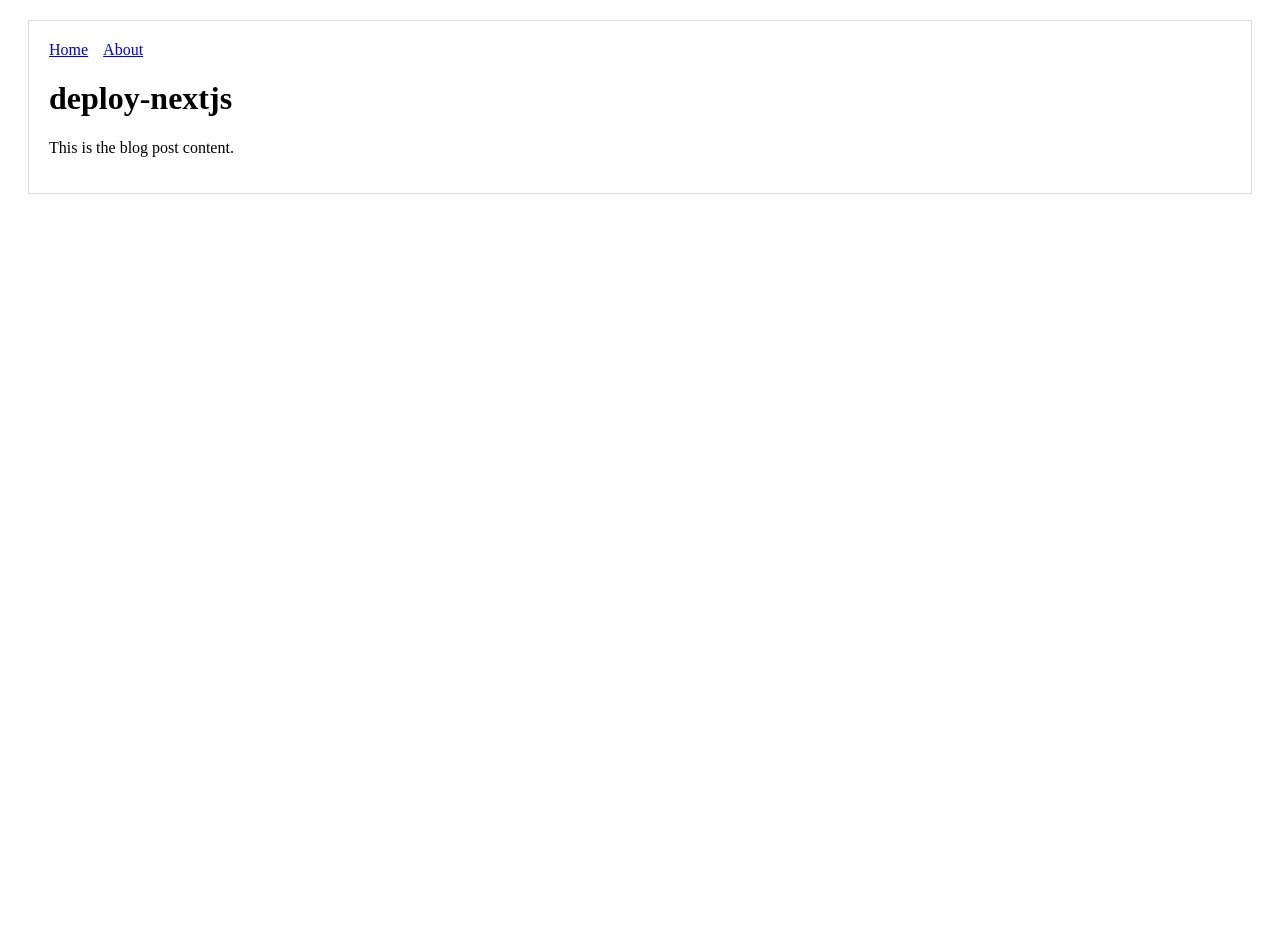
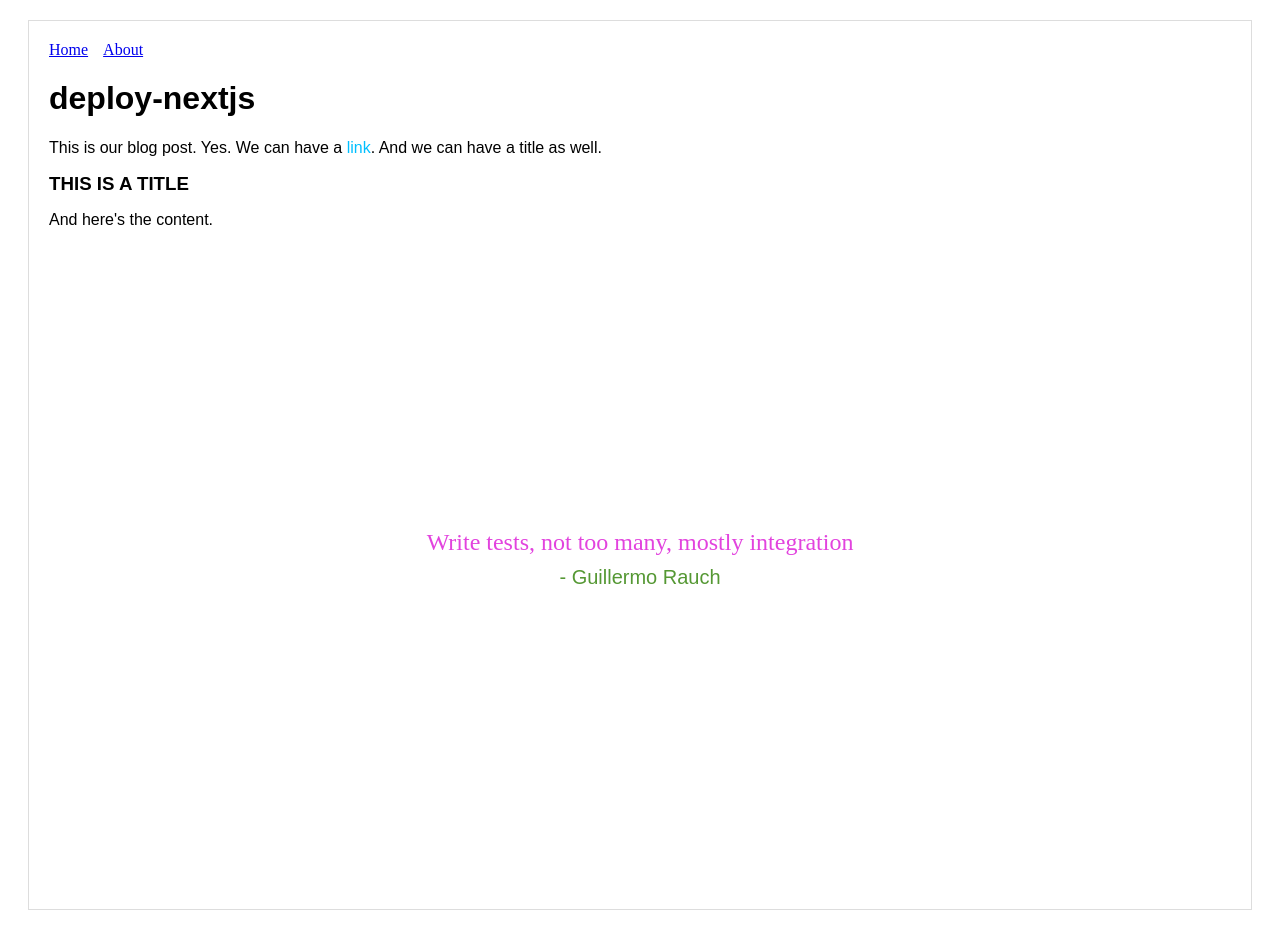
Before and after one commit to jackwkinsey/next-tutorial, a Next.js app: page /posts/deploy-nextjs in a window 1280 px wide. Before the commit the page ends 800 px from the top, so only its background shows below. Built offline with nearby package versions, Linux system fonts and the light colour scheme.

Commit message:
feat: add random quote to post pages

```diff
--- a/pages/api/randomQuote.js
+++ b/pages/api/randomQuote.js
@@ -1,6 +1,20 @@
-import quotes from '../../quotes.json';
+import allQuotes from '../../quotes.json';
 
 export default (req, res) => {
+  const author = req.query.author?.toLowerCase();
+  let quotes = allQuotes;
+
+  if (author) {
+    quotes = quotes.filter(quote =>
+      quote.author.toLowerCase().includes(author)
+    );
+  }
+  if (!quotes.length) {
+    quotes = allQuotes.filter(
+      quote => quote.author.toLowerCase() === 'unknown'
+    );
+  }
+
   const quote = quotes[Math.floor(Math.random() * quotes.length)];
 
   res.status(200).json(quote);
--- a/pages/posts/[id].js
+++ b/pages/posts/[id].js
@@ -1,13 +1,89 @@
+import useSWR from 'swr';
 import { useRouter } from 'next/router';
+import Markdown from 'react-markdown';
 import Layout from '../../components/MyLayout';
+
+function fetcher(url) {
+  return fetch(url).then(r => r.json());
+}
 
 export default function Post() {
   const router = useRouter();
+  const query = router.query;
+  const content = `
+  This is our blog post.
+  Yes. We can have a [link](/link).
+  And we can have a title as well.
+
+  ### This is a title
+
+  And here's the content.
+  `;
+
+  // Quote stuff
+  const { data, error } = useSWR(
+    `/api/randomQuote${query.author ? '?author=' + query.author : ''}`,
+    fetcher
+  );
+  // The following line has optional chaining, added in Next.js v9.1.5,
+  // is the same as `data && data.author`
+  const author = data?.author;
+  let quote = data?.quote;
+
+  if (!data) quote = 'Loading...';
+  if (error) quote = 'Failed to fetch a quote. Sorry.';
 
   return (
     <Layout>
       <h1>{router.query.id}</h1>
-      <p>This is the blog post content.</p>
+      <div className="markdown">
+        <Markdown source={content} />
+      </div>
+      <main className="center">
+        <div className="quote">{quote}</div>
+        {author && <span className="author">- {author}</span>}
+      </main>
+      <style jsx global>{`
+        h1,
+        .markdown {
+          font-family: 'Arial';
+        }
+
+        .markdown a {
+          text-decoration: none;
+          color: deepskyblue;
+        }
+
+        .markdown a:hover {
+          opacity: 0.6;
+        }
+
+        .markdown h3 {
+          margin: 0;
+          padding: 0;
+          text-transform: uppercase;
+        }
+
+        main {
+          width: 90%;
+          max-width: 900px;
+          margin: 300px auto;
+          text-align: center;
+        }
+
+        .quote {
+          font-family: cursive;
+          color: #e243de;
+          font-size: 24px;
+          padding-bottom: 10px;
+        }
+
+        .author {
+          font-family: sans-serif;
+          color: #559834;
+          font-size: 20px;
+        }
+      `}</style>
     </Layout>
   );
 }
--- a/quotes.json
+++ b/quotes.json
@@ -10,5 +10,9 @@
   {
     "quote": "Write tests, not too many, mostly integration",
     "author": "Guillermo Rauch"
+  },
+  {
+    "quote": "No.",
+    "author": "unknown"
   }
 ]
```
